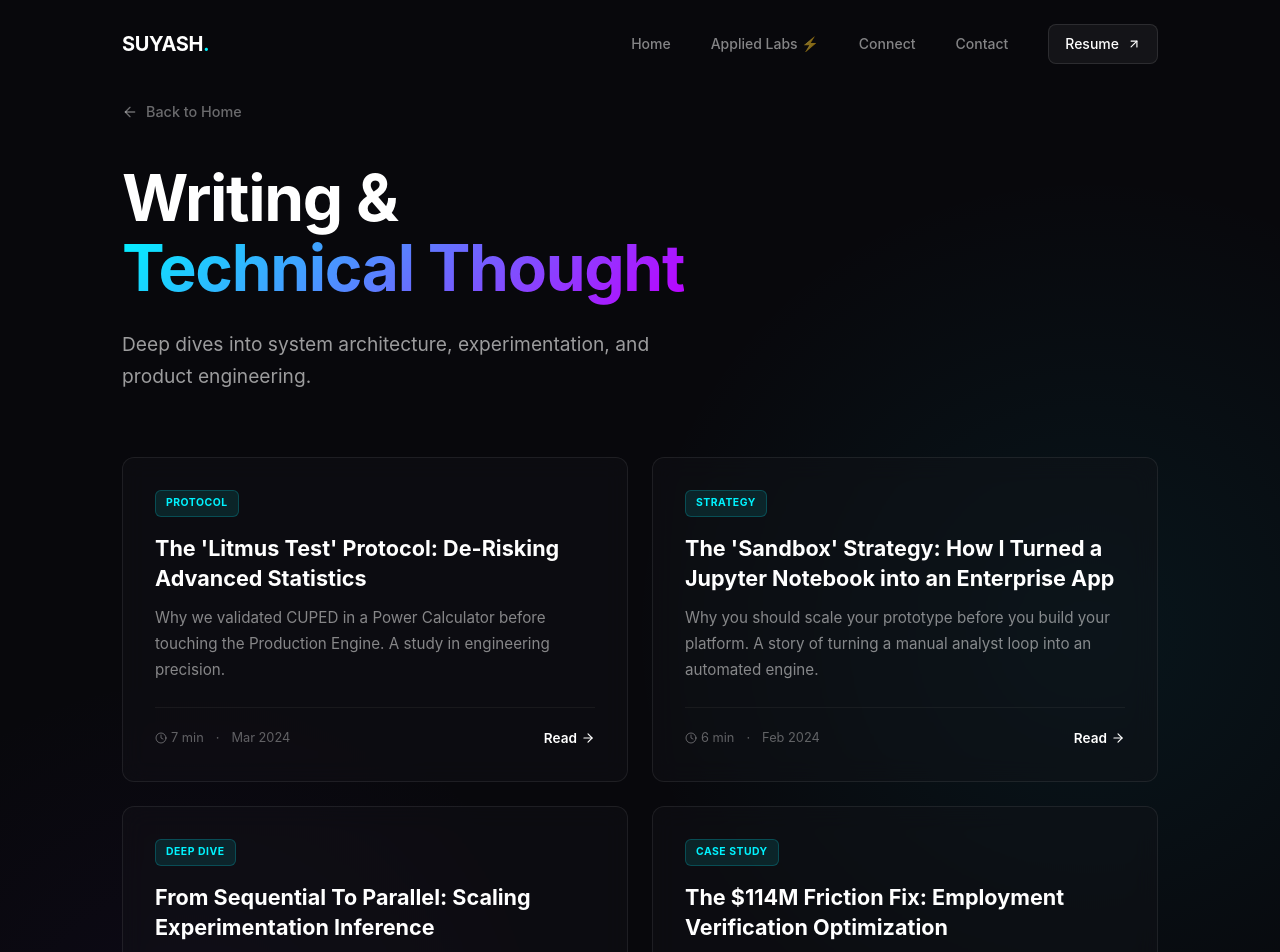
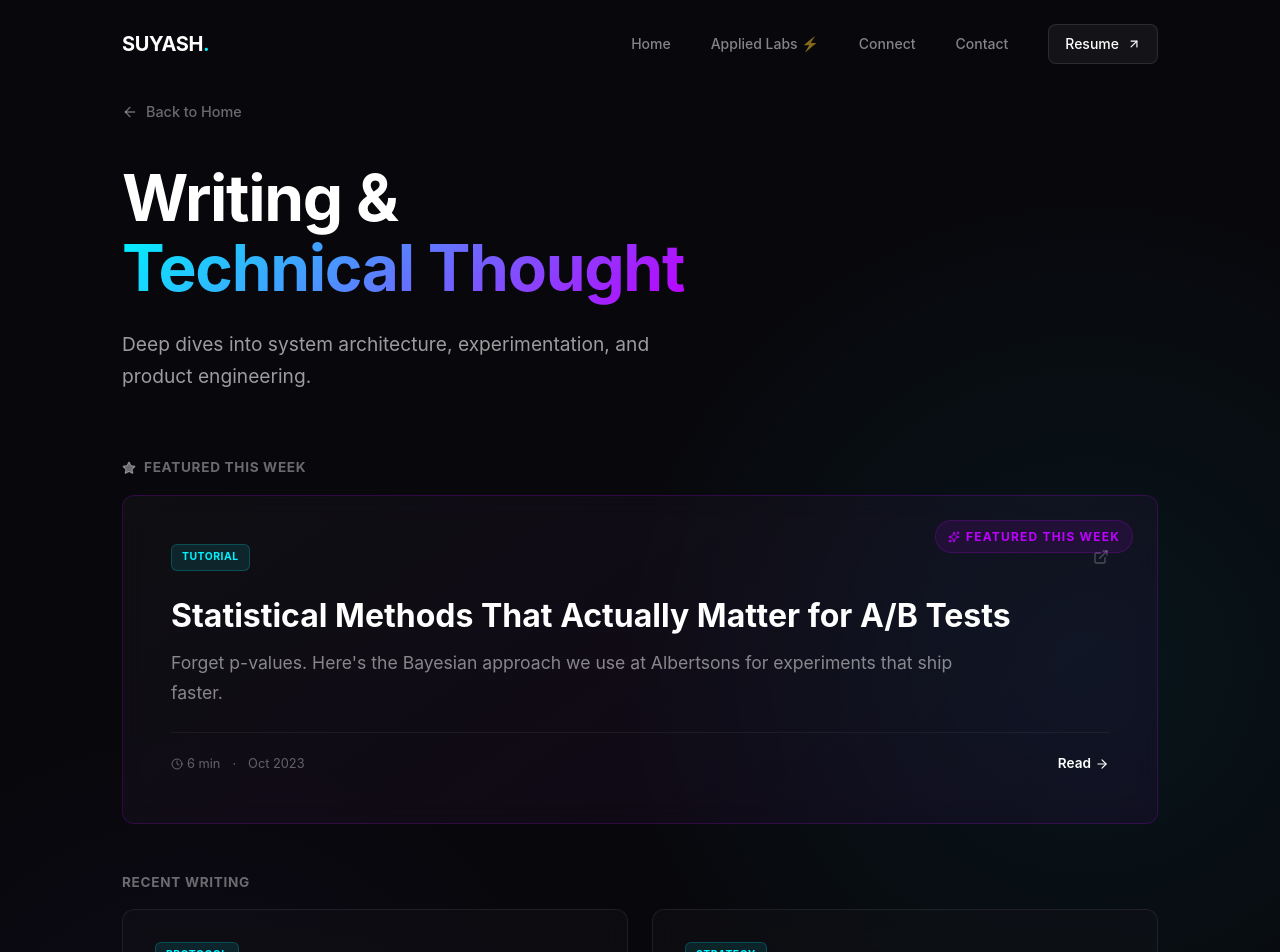
Before and after one commit to justsuyash/justsuyash_portfolio, a React (Vite) app: page /articles in a window 1280 px wide. Shown: the top 952 px of the page. Built offline with nearby package versions, Linux system fonts and the light colour scheme.

Commit message:
feat: add featured articles rotation and refine content

```diff
--- a/src/pages/ArticlesPage.jsx
+++ b/src/pages/ArticlesPage.jsx
@@ -1,10 +1,139 @@
-import React from 'react';
+import React, { useMemo } from 'react';
 import { motion } from 'framer-motion';
-import { ArrowRight, ExternalLink, Clock, ArrowLeft } from 'lucide-react';
+import { ArrowRight, ExternalLink, Clock, ArrowLeft, Sparkles, Star } from 'lucide-react';
 import { Link } from 'react-router-dom';
 import { articles } from '../data/portfolio_content';
 
 const ArticlesPage = () => {
+    // Logic to select a featured article based on the current week
+    const { featuredArticle, otherArticles } = useMemo(() => {
+        // Calculate current week number (epoch days / 7)
+        const currentWeek = Math.floor(Date.now() / (1000 * 60 * 60 * 24 * 7));
+        // Use modulo to rotate through articles
+        const featuredIndex = currentWeek % articles.length;
+
+        return {
+            featuredArticle: articles[featuredIndex],
+            otherArticles: articles.filter((_, idx) => idx !== featuredIndex)
+        };
+    }, []);
+
+    const ArticleCard = ({ article, delay = 0, featured = false }) => (
+        <motion.a
+            href={article.link}
+            target={article.link.startsWith('http') ? "_blank" : "_self"}
+            rel={article.link.startsWith('http') ? "noopener noreferrer" : ""}
+            initial={{ opacity: 0, y: 20 }}
+            whileInView={{ opacity: 1, y: 0 }}
+            viewport={{ once: true }}
+            transition={{ delay }}
+            className="glass-panel"
+            style={{
+                padding: featured ? '48px' : '32px',
+                display: 'flex',
+                flexDirection: 'column',
+                textDecoration: 'none',
+                minHeight: featured ? '300px' : '220px',
+                cursor: 'pointer',
+                position: 'relative',
+                background: featured ? 'linear-gradient(145deg, rgba(255,255,255,0.03) 0%, rgba(189,0,255,0.05) 100%)' : undefined,
+                border: featured ? '1px solid rgba(189,0,255,0.2)' : undefined,
+                gridColumn: featured ? '1 / -1' : undefined
+            }}
+        >
+            {featured && (
+                <div style={{
+                    position: 'absolute',
+                    top: '24px',
+                    right: '24px',
+                    display: 'flex',
+                    alignItems: 'center',
+                    gap: '6px',
+                    color: '#bd00ff',
+                    fontSize: '0.75rem',
+                    fontWeight: 700,
+                    textTransform: 'uppercase',
+                    letterSpacing: '0.1em',
+                    background: 'rgba(189,0,255,0.1)',
+                    padding: '6px 12px',
+                    borderRadius: '99px',
+                    border: '1px solid rgba(189,0,255,0.2)'
+                }}>
+                    <Sparkles size={12} /> Featured This Week
+                </div>
+            )}
+
+            <div style={{
+                display: 'flex',
+                alignItems: 'center',
+                justifyContent: 'space-between',
+                marginBottom: featured ? '24px' : '16px'
+            }}>
+                <span style={{
+                    padding: '4px 10px',
+                    borderRadius: '6px',
+                    background: 'rgba(0, 243, 255, 0.1)',
+                    border: '1px solid rgba(0, 243, 255, 0.2)',
+                    color: '#00f3ff',
+                    fontSize: '0.65rem',
+                    fontWeight: 700,
+                    textTransform: 'uppercase',
+                    letterSpacing: '0.05em'
+                }}>{article.tag}</span>
+                {article.link.startsWith('http') && <ExternalLink size={16} style={{ color: 'rgba(255,255,255,0.25)' }} />}
+            </div>
+
+            <h3 style={{
+                fontSize: featured ? '2rem' : '1.35rem',
+                fontWeight: 700,
+                marginBottom: '12px',
+                color: '#fff',
+                lineHeight: 1.3,
+                maxWidth: featured ? '90%' : '100%'
+            }}>{article.title}</h3>
+
+            <p style={{
+                color: 'rgba(255,255,255,0.5)',
+                fontSize: featured ? '1.1rem' : '0.95rem',
+                lineHeight: 1.7,
+                flex: 1,
+                marginBottom: '24px',
+                maxWidth: featured ? '800px' : '100%'
+            }}>{article.description}</p>
+
+            <div style={{
+                display: 'flex',
+                alignItems: 'center',
+                justifyContent: 'space-between',
+                marginTop: 'auto',
+                borderTop: '1px solid rgba(255,255,255,0.05)',
+                paddingTop: '20px'
+            }}>
+                <div style={{
+                    display: 'flex',
+                    alignItems: 'center',
+                    gap: '12px',
+                    fontSize: '0.8rem',
+                    color: 'rgba(255,255,255,0.35)'
+                }}>
+                    <span style={{ display: 'flex', alignItems: 'center', gap: '4px' }}>
+                        <Clock size={12} /> {article.readTime}
+                    </span>
+                    <span>·</span>
+                    <span>{article.date}</span>
+                </div>
+                <span style={{
+                    fontSize: '0.85rem',
+                    fontWeight: 600,
+                    color: '#fff',
+                    display: 'flex',
+                    alignItems: 'center',
+                    gap: '4px'
+                }}>Read <ArrowRight size={14} /></span>
+            </div>
+        </motion.a>
+    );
+
     return (
         <main style={{ paddingTop: '100px', paddingBottom: '100px' }}>
             <div className="container">
@@ -39,99 +168,45 @@ const ArticlesPage = () => {
                     </p>
                 </motion.div>
 
-                <div className="grid-responsive" style={{
-                    display: 'grid',
-                    gridTemplateColumns: 'repeat(2, 1fr)',
-                    gap: '24px'
-                }}>
-                    {articles.map((article, idx) => (
-                        <motion.a
-                            key={idx}
-                            href={article.link}
-                            target={article.link.startsWith('http') ? "_blank" : "_self"}
-                            rel={article.link.startsWith('http') ? "noopener noreferrer" : ""}
-                            initial={{ opacity: 0, y: 20 }}
-                            whileInView={{ opacity: 1, y: 0 }}
-                            viewport={{ once: true }}
-                            transition={{ delay: idx * 0.1 }}
-                            className="glass-panel"
-                            style={{
-                                padding: '32px',
-                                display: 'flex',
-                                flexDirection: 'column',
-                                textDecoration: 'none',
-                                minHeight: '220px',
-                                cursor: 'pointer'
-                            }}
-                        >
-                            <div style={{
-                                display: 'flex',
-                                alignItems: 'center',
-                                justifyContent: 'space-between',
-                                marginBottom: '16px'
-                            }}>
-                                <span style={{
-                                    padding: '4px 10px',
-                                    borderRadius: '6px',
-                                    background: 'rgba(0, 243, 255, 0.1)',
-                                    border: '1px solid rgba(0, 243, 255, 0.2)',
-                                    color: '#00f3ff',
-                                    fontSize: '0.65rem',
-                                    fontWeight: 700,
-                                    textTransform: 'uppercase',
-                                    letterSpacing: '0.05em'
-                                }}>{article.tag}</span>
-                                {article.link.startsWith('http') && <ExternalLink size={16} style={{ color: 'rgba(255,255,255,0.25)' }} />}
-                            </div>
+                {/* Featured Section */}
+                <div style={{ marginBottom: '48px' }}>
+                    <div style={{
+                        fontSize: '0.85rem',
+                        fontWeight: 700,
+                        color: 'rgba(255,255,255,0.4)',
+                        textTransform: 'uppercase',
+                        letterSpacing: '0.05em',
+                        marginBottom: '16px',
+                        display: 'flex',
+                        alignItems: 'center',
+                        gap: '8px'
+                    }}>
+                        <Star size={14} fill="currentColor" /> Featured This Week
+                    </div>
+                    {featuredArticle && <ArticleCard article={featuredArticle} featured={true} />}
+                </div>
 
-                            <h3 style={{
-                                fontSize: '1.35rem',
-                                fontWeight: 700,
-                                marginBottom: '12px',
-                                color: '#fff',
-                                lineHeight: 1.4
-                            }}>{article.title}</h3>
-
-                            <p style={{
-                                color: 'rgba(255,255,255,0.5)',
-                                fontSize: '0.95rem',
-                                lineHeight: 1.7,
-                                flex: 1,
-                                marginBottom: '24px'
-                            }}>{article.description}</p>
-
-                            <div style={{
-                                display: 'flex',
-                                alignItems: 'center',
-                                justifyContent: 'space-between',
-                                marginTop: 'auto',
-                                borderTop: '1px solid rgba(255,255,255,0.05)',
-                                paddingTop: '20px'
-                            }}>
-                                <div style={{
-                                    display: 'flex',
-                                    alignItems: 'center',
-                                    gap: '12px',
-                                    fontSize: '0.8rem',
-                                    color: 'rgba(255,255,255,0.35)'
-                                }}>
-                                    <span style={{ display: 'flex', alignItems: 'center', gap: '4px' }}>
-                                        <Clock size={12} /> {article.readTime}
-                                    </span>
-                                    <span>·</span>
-                                    <span>{article.date}</span>
-                                </div>
-                                <span style={{
-                                    fontSize: '0.85rem',
-                                    fontWeight: 600,
-                                    color: '#fff',
-                                    display: 'flex',
-                                    alignItems: 'center',
-                                    gap: '4px'
-                                }}>Read <ArrowRight size={14} /></span>
-                            </div>
-                        </motion.a>
-                    ))}
+                {/* All Articles Grid */}
+                <div>
+                    <div style={{
+                        fontSize: '0.85rem',
+                        fontWeight: 700,
+                        color: 'rgba(255,255,255,0.4)',
+                        textTransform: 'uppercase',
+                        letterSpacing: '0.05em',
+                        marginBottom: '16px'
+                    }}>
+                        Recent Writing
+                    </div>
+                    <div className="grid-responsive" style={{
+                        display: 'grid',
+                        gridTemplateColumns: 'repeat(2, 1fr)',
+                        gap: '24px'
+                    }}>
+                        {otherArticles.map((article, idx) => (
+                            <ArticleCard key={article.title} article={article} delay={idx * 0.1} />
+                        ))}
+                    </div>
                 </div>
             </div>
         </main>
--- a/src/pages/articles/GenAiCopilotPage.jsx
+++ b/src/pages/articles/GenAiCopilotPage.jsx
@@ -114,7 +114,7 @@ const GenAiCopilotPage = () => {
                         <h3 style={{ fontSize: '1.5rem', fontWeight: 600, color: '#fff', marginBottom: '16px', fontFamily: 'system-ui, sans-serif' }}>Lessons</h3>
                         <ol style={{ paddingLeft: '20px', marginBottom: '40px' }}>
                             <li style={{ marginBottom: '12px' }}><strong>GenAI as Middleware.</strong> The most valuable use of LLMs here wasn't "chatting"—it was acting as the glue between our metadata service and our data warehouse.</li>
-                            <li style={{ marginBottom: '12px' }}><strong>Guardrails are mandatory.</strong> We don't let the LLM execute arbitrary SQL. It fills validated templates.</li>
+                            <li style={{ marginBottom: '12px' }}><strong>Guardrails are mandatory.</strong> We don't let the LLM write raw SQL from scratch (a massive security risk). Instead, it fills validated Jinja2 templates with user parameters.</li>
                             <li><strong>Democratization speeds up experts too.</strong> Tools built for "non-technical users" often end up being power-tools for experts to move faster.</li>
                         </ol>
 
```
